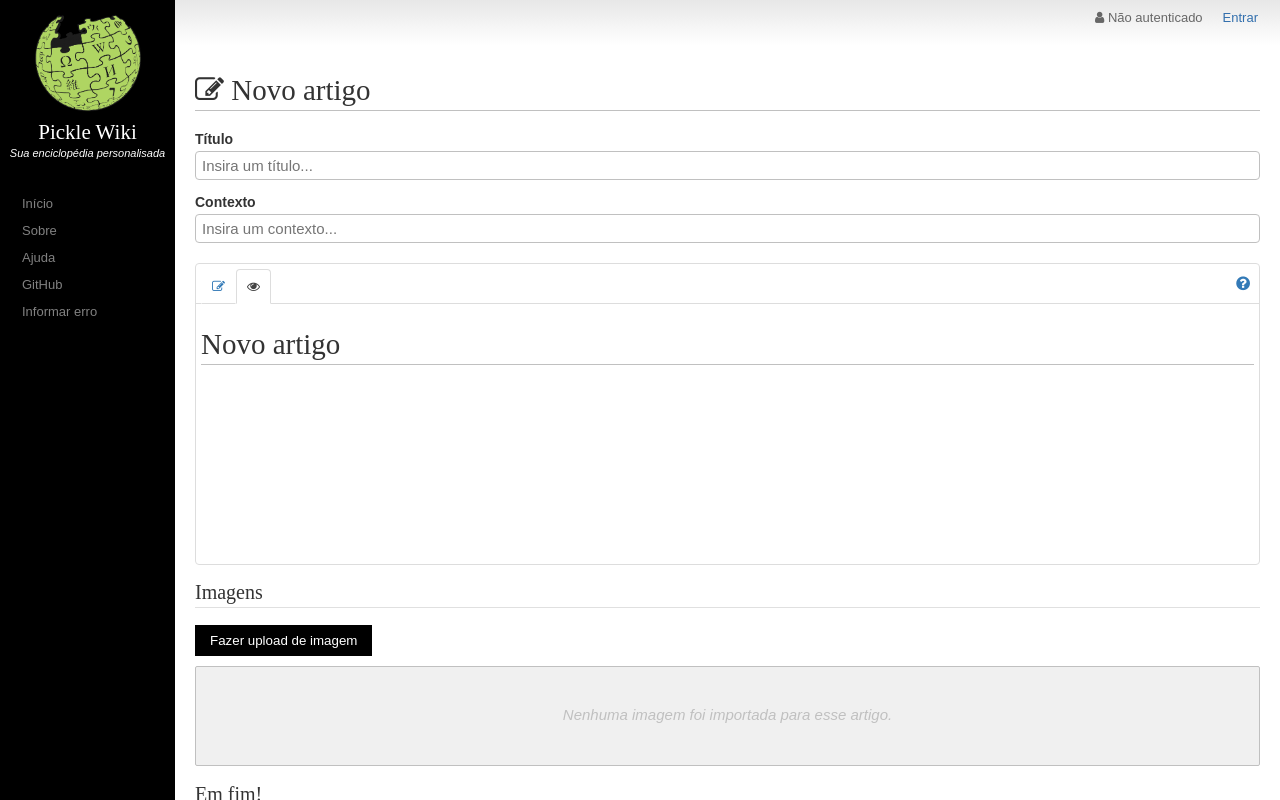
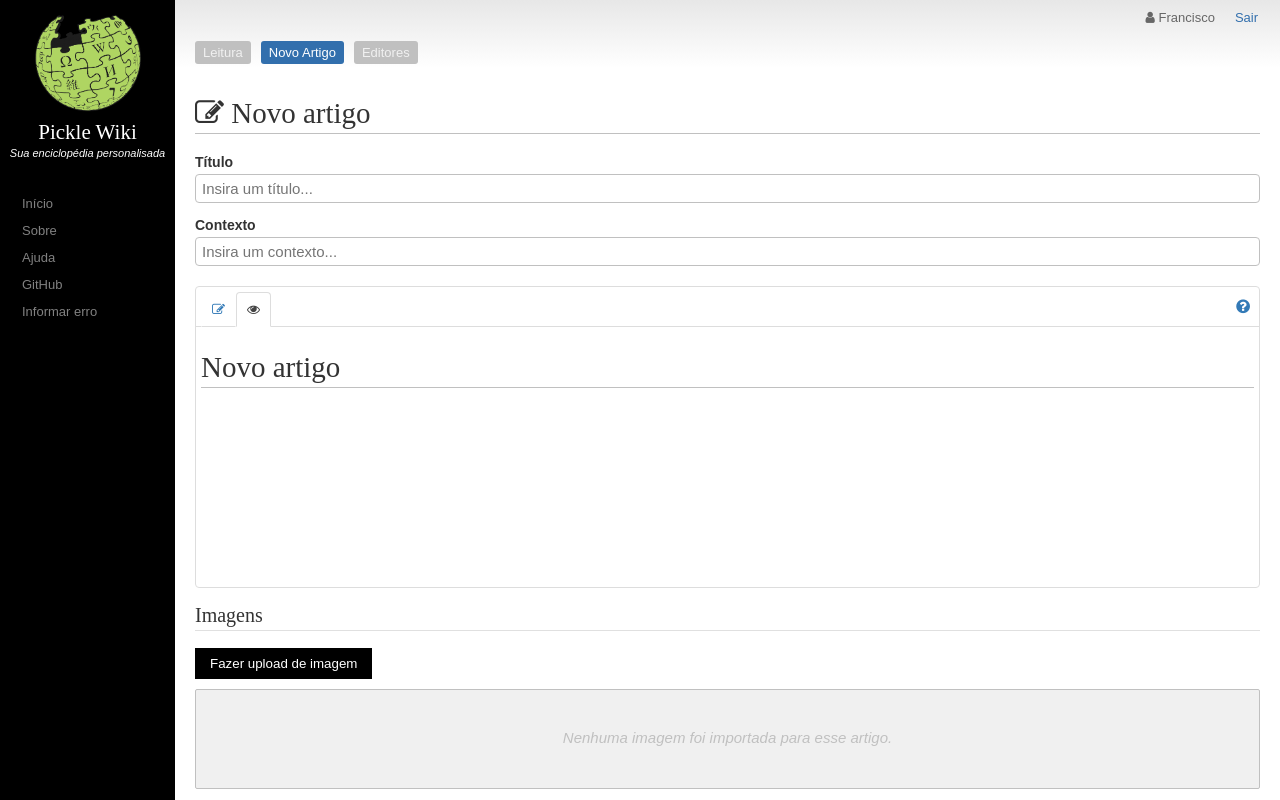
Before and after one commit to SamirSales/pickle-wiki-backend-springboot, a React (Create React App) app in the folder react/: page /new-article in a window 1280 px wide. Built offline with nearby package versions, Linux system fonts and the light colour scheme.

Commit message:
NavLink working with Redux

```diff
--- a/react/src/containers/App.js
+++ b/react/src/containers/App.js
@@ -17,7 +17,6 @@ export const ScreenStatus = {
 class App extends PureComponent {
 
   state = {
-    url: 'http://localhost:3000/',
     appName: 'Pickle Wiki',
     screenStatus: ScreenStatus.UsersEdition
   }
@@ -51,8 +50,8 @@ class App extends PureComponent {
           <Switch>
             <Redirect exact from='/' to='/welcome' />
 
-            <Route path='/'exact component={Welcome} />
-            <Route path='/welcome'exact component={Welcome} />
+            <Route path='/' exact component={Welcome} />
+            <Route path='/welcome' exact component={Welcome} />
             <Route path='/article' exact component={Welcome} />
             <Route path='/article/:tag' exact component={FullPost} />
 
--- a/react/src/containers/Layout/Layout.js
+++ b/react/src/containers/Layout/Layout.js
@@ -36,6 +36,12 @@ class Layout extends Component {
         loading: false
     }
 
+    // shouldComponentUpdate(nextProps, nextState){
+    //     console.log('nextProps', nextProps);
+    //     console.log('nextState', nextState);
+    //     return true;
+    // }
+
     /* Log in Methods */
 
     dialogLogin = () => {
@@ -59,7 +65,7 @@ class Layout extends Component {
     }
 
     login = (login, password) => {
-        if(login === 'admin' && password === '123456'){
+        if(login === 'admin' && password === 'admin'){
 
             this.props.onLogin({
                 name: 'Francisco',
@@ -99,9 +105,10 @@ class Layout extends Component {
         this.setState( {
             dialogLogout: {
                 active: false
-            },
-            user: null
+            }
         });
+
+        this.props.onLogin(null);
 
         this.props.screenStatusEvent(ScreenStatus.SimpleTemplate);
     }
@@ -120,7 +127,8 @@ class Layout extends Component {
                             logout={this.dialogLogout}
                             login={this.dialogLogin}
                             screenStatus={this.props.screenStatus}
-                            screenStatusEvent={this.props.screenStatusEvent} />
+                            screenStatusEvent={this.props.screenStatusEvent}
+                            {...this.props} />
                     </AuthContext.Provider>
 
                     <main id='container'>{this.props.children}</main>
@@ -165,4 +173,4 @@ const mapDispathToProps = dispatch => {
     };
 }
 
-export default connect(mapStateToProps, mapDispathToProps)(Layout);
+export default connect(mapStateToProps, mapDispathToProps, null, {pure:false})(Layout);
--- a/react/src/containers/NavBar/NavBar.js
+++ b/react/src/containers/NavBar/NavBar.js
@@ -14,9 +14,6 @@ class NavBar extends Component {
       { title: 'Ajuda', key: '3', url: '/welcome'},
       { title: 'GitHub', key: '4', url: '/welcome'},
       { title: 'Informar erro', key: '5', url: '/welcome'},
-      // { title: 'Ajuda', key: '3', text: 'Hello ajuda...'},
-      // { title: 'Github', key: '4', text: 'Hello github...'},
-      // { title: 'Informar erro', key: '5', text: 'Hello informar erro...'}
     ]
   }
 
--- a/react/src/containers/TopBar/TopBar.js
+++ b/react/src/containers/TopBar/TopBar.js
@@ -1,11 +1,25 @@
 import React, { PureComponent } from 'react';
 import { NavLink, withRouter } from 'react-router-dom';
+import { connect } from 'react-redux';
+
 import './TopBar.css';
 import { AuthContext } from '../Layout/Layout';
-
 import AutoComplete from '../../components/AutoComplete/AutoComplete';
 
 class TopBar extends PureComponent {
+
+  // shouldComponentUpdate(nextProps, nextState){
+  //   console.log('nextProps', nextProps);
+  //   console.log('nextState', nextState);
+
+  //   return true;
+  // }
+
+  constructor(props) {
+    super(props);
+    // this.update = this.update.bind(this)
+    // console.log(props);
+  }
 
   isPath(path){
     return this.props.location.pathname.substring(0, path.length) === path;
@@ -20,11 +34,13 @@ class TopBar extends PureComponent {
   }
 
   render() {
+    console.log('this.props', this.props);
 
     let userAuthenticated = (
       <div className="topTopBar">
         <a onClick={this.props.logout}>Sair</a>
-        <a href={this.props.home} className="user-link"><i className="fa fa-user"></i> {this.props.user ? this.props.user.name : ''}</a>
+        <a href={this.props.home} className="user-link">
+          <i className="fa fa-user"></i> {this.props.user ? this.props.user.name : ''}</a>
       </div>
     );
 
@@ -36,11 +52,8 @@ class TopBar extends PureComponent {
     );
 
     let tabRead = <NavLink className='tab' to='/article' >Leitura</NavLink>;
-
     let tabAddArticle = <NavLink className='tab' to='/new-article' >Novo Artigo</NavLink>;
-
     let tabAddNewUser = <NavLink className='tab' to='/user-editor' >Editores</NavLink>;
-
     let divSearch = null;
 
     if(this.isReadingScreen()){
@@ -78,4 +91,11 @@ class TopBar extends PureComponent {
   }
 }
 
-export default withRouter(TopBar);
+const mapStateToProps = state => {
+  return{
+      usr: state.user,
+  };
+}
+
+// export default withRouter(TopBar);
+export default withRouter(connect(mapStateToProps)(TopBar))
--- a/react/src/store/reducer.js
+++ b/react/src/store/reducer.js
@@ -1,11 +1,16 @@
 const initialState = {
-    user: null
+    user: {
+        name: 'Francisco',
+        login: 'chico',
+        password: '123456'
+    }
 }
 
 const reducer = (state = initialState, action) => {
 
     if(action.type === 'USER_LOGIN'){
         return{
+            ...state,
             user: action.user
         };
     }
```
